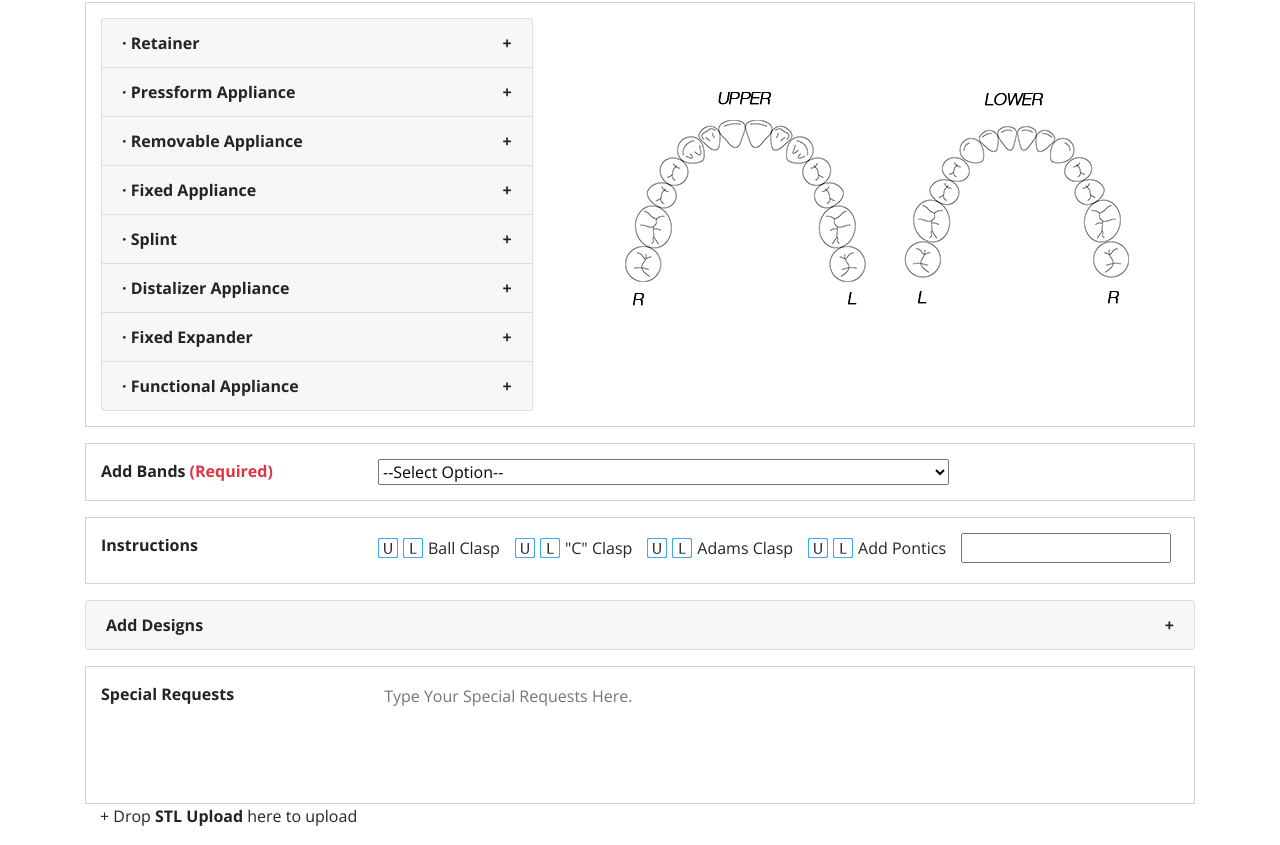
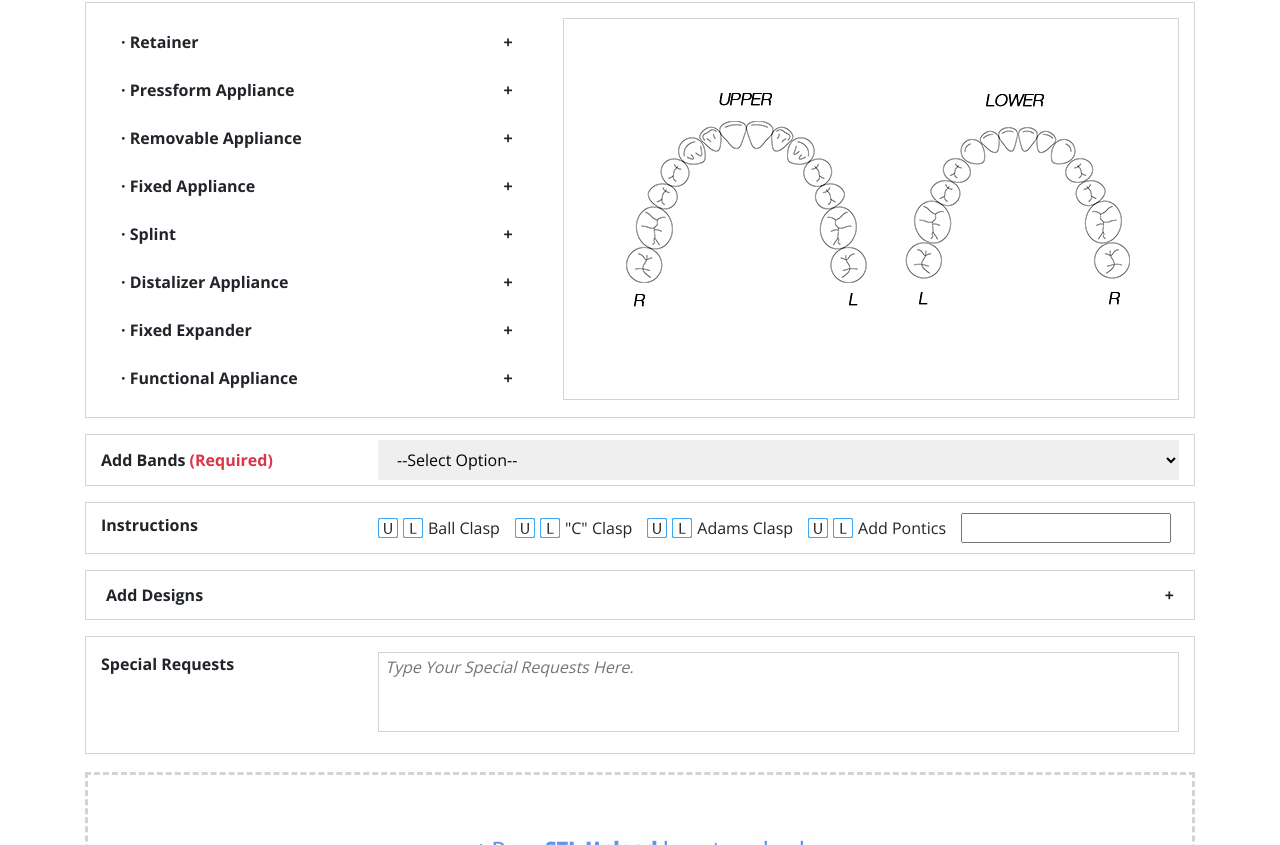
Before and after one commit to lenayj/RIO, a React (Create React App) app: page /newCase in a window 1280 px wide. Shown: the part 695-1540 px from the top of the page. Built offline with nearby package versions, Linux system fonts and the light colour scheme.

Commit message:
Css for new case

```diff
--- a/src/css/newCase.css
+++ b/src/css/newCase.css
@@ -13,6 +13,11 @@
 }
 */
 
+input::placeholder,
+textarea::placeholder {
+	font-style: oblique;
+}
+
 .newCase-form form {
     margin: 0 auto;
     padding: 1% 0;
@@ -27,6 +32,30 @@
     padding: 15px;
     border: 1px solid lightgrey;
     background-color: white;
+}
+
+.accordion .card{
+    border:none;
+}
+
+.accordion .card .card-header{
+    background-color: white;
+}
+
+.accordion .card .card-body{
+    padding: 0.5rem 1.25rem;
+}
+
+.appliance-image {
+    border: 1px solid lightgray;
+}
+
+.part-value.section-bands {
+    padding: 5px 15px 5px 15px;
+}
+
+.part-value.section-instruction {
+    padding: 10px 15px 5px 15px;
 }
 
 .newCase-form .form-row span{
@@ -58,8 +87,8 @@
 
 #inp-note {
     width: 100%;
-    height: 100px;
-    border: 0px;
+    height: 80px;
+    border: 0.5px solid lightgrey;
     resize: none;
 }
 
@@ -91,3 +120,101 @@ label.instructions {
     margin: 0 5px 0px 0;
     vertical-align: sub;
 }
+
+/*Bands*/
+.section-bands select {
+    width: 100%;
+    height:40px;
+    padding: 0 15px;
+    border: none;
+    /*text-align-last: center;*/
+}
+
+.section-bands.title {
+    display: inline-flex;
+    align-items: center;
+}
+
+/*Prescription Part*/
+.location {
+    margin-top: 0.5rem;
+}
+
+.location .location_u:hover, .location .location_l:hover {
+    cursor: pointer;
+}
+
+.location .active:before {
+    background-color: #2b6fb6;
+    opacity: 0.7;
+}
+
+.location .deactivate:before {
+    background-color: #ffffff;
+    opacity: 0.7;
+}
+
+.location .location_u {
+    background-image: url(../assets/newcase/upper.png);
+    width: 20px;
+    height: 20px;
+    margin: 0 5px 0px 0;
+    vertical-align: middle;
+    float: right;
+}
+
+.location .location_u:before {
+    display: inline-block;
+    content: "";
+    width: 20px;
+    height: 20px;
+}
+
+.location .location_l {
+    background-image: url(../assets/newcase/lower.png);
+    width: 20px;
+    height: 20px;
+    margin: 0 5px 0px 0;
+    vertical-align: middle;
+    float: right;
+}
+
+.location .location_l:before {
+    display: inline-block;
+    content: "";
+    width: 20px;
+    height: 20px;
+}
+
+/*Add Designs*/
+.section-design{
+    border: 1px solid lightgray;
+}
+
+/*Dropzone*/
+section.container.dropzone {
+    width: 100%;
+    height: 160px;
+    margin: 18px auto 40px;
+    border: 3px dashed lightgray;
+    float: left;
+    padding: 0px 20px;
+    /*overflow: scroll;*/
+    overflow-x: hidden;
+}
+
+.field.dropzone {
+    width: 100%;
+    height: 135px;
+    display: inline-flex;
+    align-items: center;
+    padding-top: 30px;
+}
+
+.field.dropzone p{
+    text-align: center;
+    width: 100%;
+    color:cornflowerblue;
+    font-size: 1.25rem;
+    font-weight: 600;
+}
```
